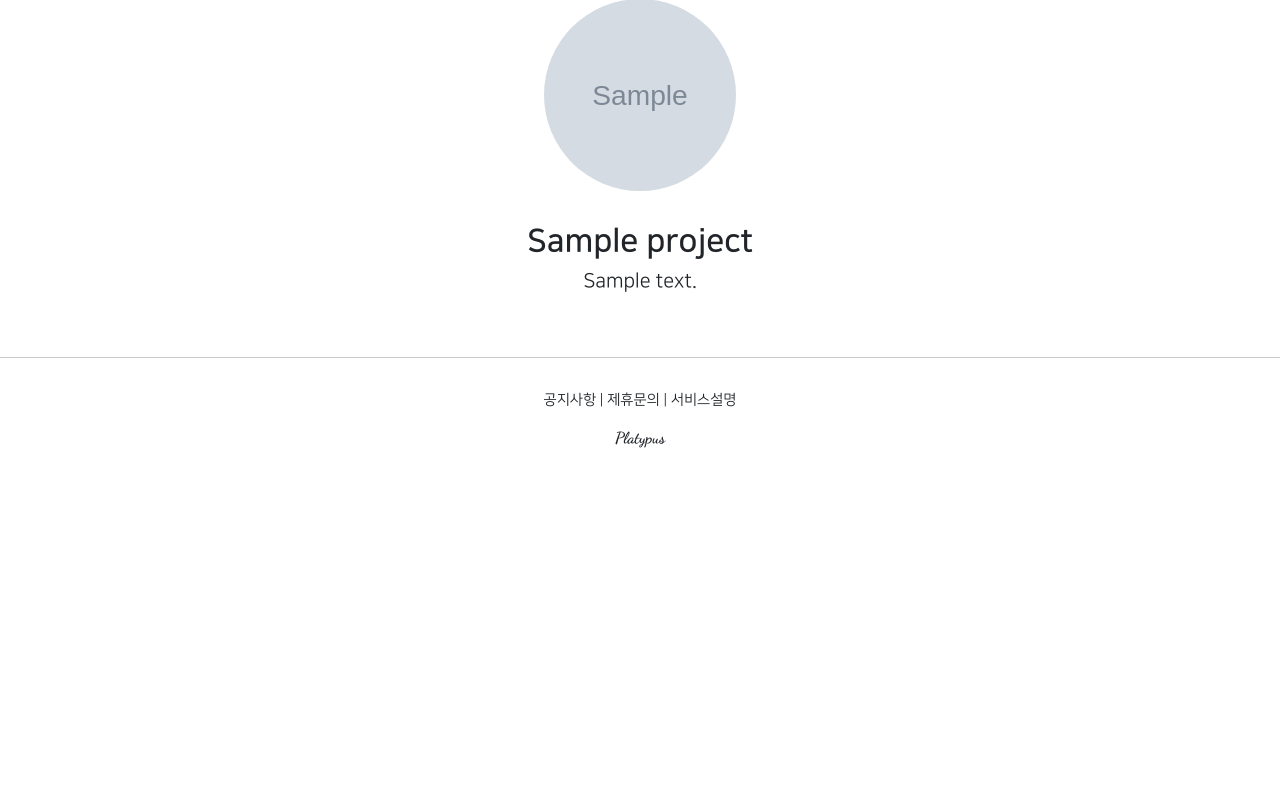
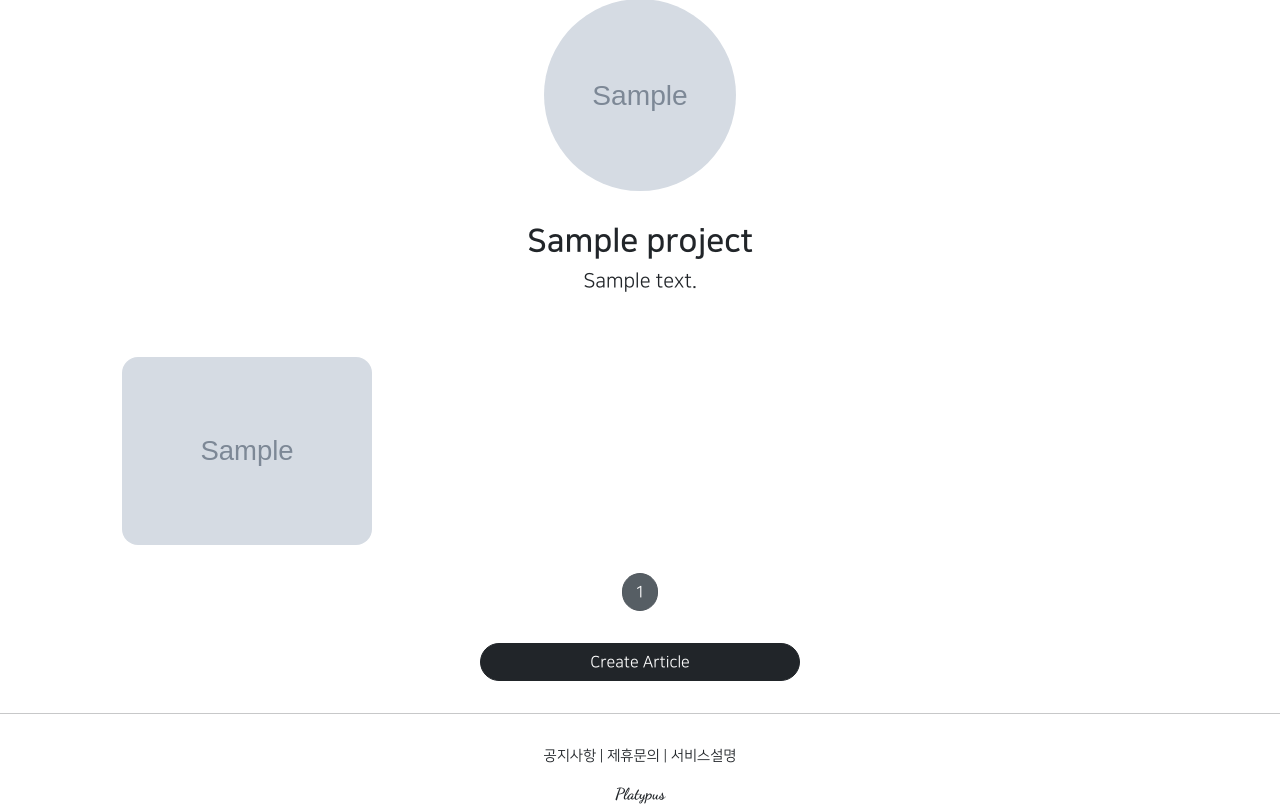
Before and after one commit to Aiden-Kwak/pinterest-clone, a Django app: page /projects/detail/1 in a window 1280 px wide. Shown: the part 218-1029 px from the top of the page. Before the commit the page ends 666 px from the top, so only its background shows below. Run offline with Django 3.2, Linux system fonts and the light colour scheme; tables that the repository leaves empty hold one stand-in row (values such as "Sample post"); grey boxes marked "Sample" are stand-in pictures; some libraries are stand-ins or nearby versions.

Commit message:
projectapp MultipleObjectMixin apply

```diff
--- a/platypus/accountapp/templates/accountapp/detail.html
+++ b/platypus/accountapp/templates/accountapp/detail.html
@@ -45,6 +45,10 @@
         </a>
         {% endif %}
     </div>
+
+    <div>
+        {% include 'snippets/list_fragment.html' with article_list=object_list %}
+    </div>
 </div>
 
 {% endblock %}
--- a/platypus/articleapp/forms.py
+++ b/platypus/articleapp/forms.py
@@ -6,4 +6,4 @@ from articleapp.models import Article
 class ArticleCreationForm(ModelForm):
     class Meta:
         model = Article
-        fields = ['title', 'image', 'content']
+        fields = ['title', 'image','project', 'content']
--- a/platypus/articleapp/models.py
+++ b/platypus/articleapp/models.py
@@ -2,8 +2,12 @@ from django.contrib.auth.models import User
 from django.db import models
 
 # Create your models here.
+from projectapp.models import Project
+
+
 class Article(models.Model):
     writer = models.ForeignKey(User, on_delete=models.SET_NULL, related_name='arrticle', null=True)
+    project = models.ForeignKey(Project, on_delete=models.SET_NULL, related_name='arrticle', null=True)
     title = models.CharField(max_length=200, null=True)
     image = models.ImageField(upload_to='article/', null=False)
     content = models.TextField(null=True)
--- a/platypus/projectapp/templates/projectapp/detail.html
+++ b/platypus/projectapp/templates/projectapp/detail.html
@@ -13,6 +13,10 @@
                 {{ target_project.description }}
             </h5>
         </div>
+
+        <div>
+            {% include 'snippets/list_fragment.html' with article_list=object_list%}
+        </div>
     </div>
 
 {% endblock %}
--- a/platypus/projectapp/views.py
+++ b/platypus/projectapp/views.py
@@ -5,7 +5,9 @@ from django.shortcuts import render
 from django.urls import reverse
 from django.utils.decorators import method_decorator
 from django.views.generic import CreateView, DetailView, ListView
+from django.views.generic.list import MultipleObjectMixin
 
+from articleapp.models import Article
 from projectapp.forms import ProjectCreationForm
 from projectapp.models import Project
 
@@ -19,10 +21,17 @@ class ProjectCreateView(CreateView):
     def get_success_url(self):
         return reverse('projectapp:detail', kwargs={'pk': self.object.pk})
 
-class ProjectDetailView(DetailView):
+class ProjectDetailView(DetailView, MultipleObjectMixin):
     model = Project
     context_object_name = 'target_project'
     template_name = 'projectapp/detail.html'
+
+    paginate_by = 25
+
+    def get_context_data(self, **kwargs):
+        object_list = Article.objects.filter(project=self.get_object())
+        return super(ProjectDetailView, self).get_context_data(object_list=object_list, **kwargs)
+
 
 class ProjectListView(ListView):
     model = Project
--- /dev/null
+++ b/platypus/templates/snippets/list_fragment.html
@@ -0,0 +1,48 @@
+{% load static %}
+
+<style>
+    .container {
+        padding: 0;
+        margin: 0, auto;
+    }
+
+    .container a{
+        width: 45%;
+        max-width: 250px;
+    }
+
+    .container div {
+      display: flex;
+      justify-content: center;
+      align-items: center;
+      border-radius: 1rem;
+    }
+
+    .container img {
+      width: 100%;
+      border-radius: 1rem;
+
+    }
+
+</style>
+    {% if article_list %}
+    <div class="container">
+        {% for article in article_list %}
+        <a href="{% url 'articleapp:detail' pk=article.pk %}">
+            {% include 'snippets/card.html' with article=article %}
+        </a>
+        {% endfor %}
+    </div>
+    <script src="{% static 'js/magicgrid.js' %}"></script>
+    {% else %}
+    <div class="text-center">
+        <h1>No Articles Yet</h1>
+    </div>
+    {% endif %}
+
+    {% include 'snippets/pagination.html' with page_obj=page_obj %}
+    <div style="text-align:center;">
+        <a href="{% url 'articleapp:create' %}" class="btn btn-dark rounded-pill col-3 mt-3 mb-3 px-3">
+            Create Article
+        </a>
+    </div>
```
Also changed, not shown: platypus/accountapp/views.py (+11 -2 lines), platypus/articleapp/migrations/0003_article_project.py (added), platypus/media/article/다운로드_9_QnT42Bb.jpg (added).
